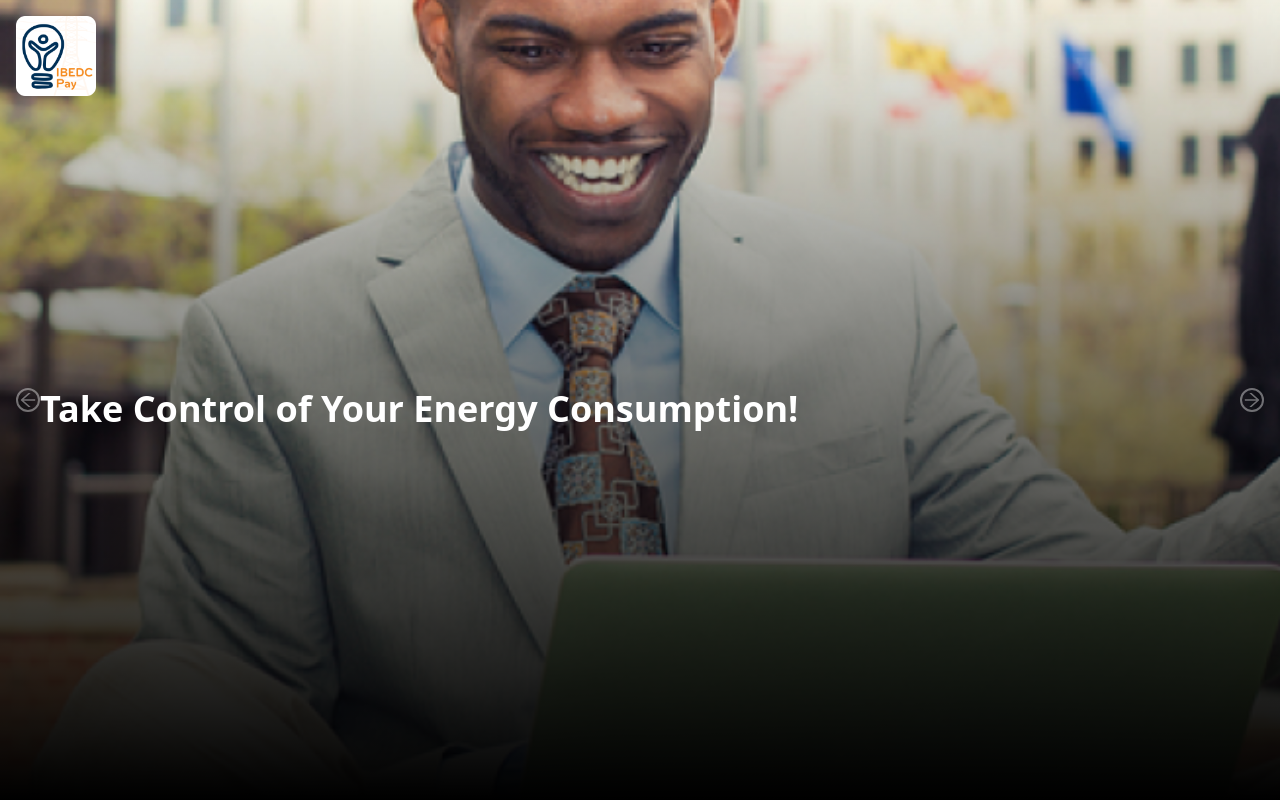
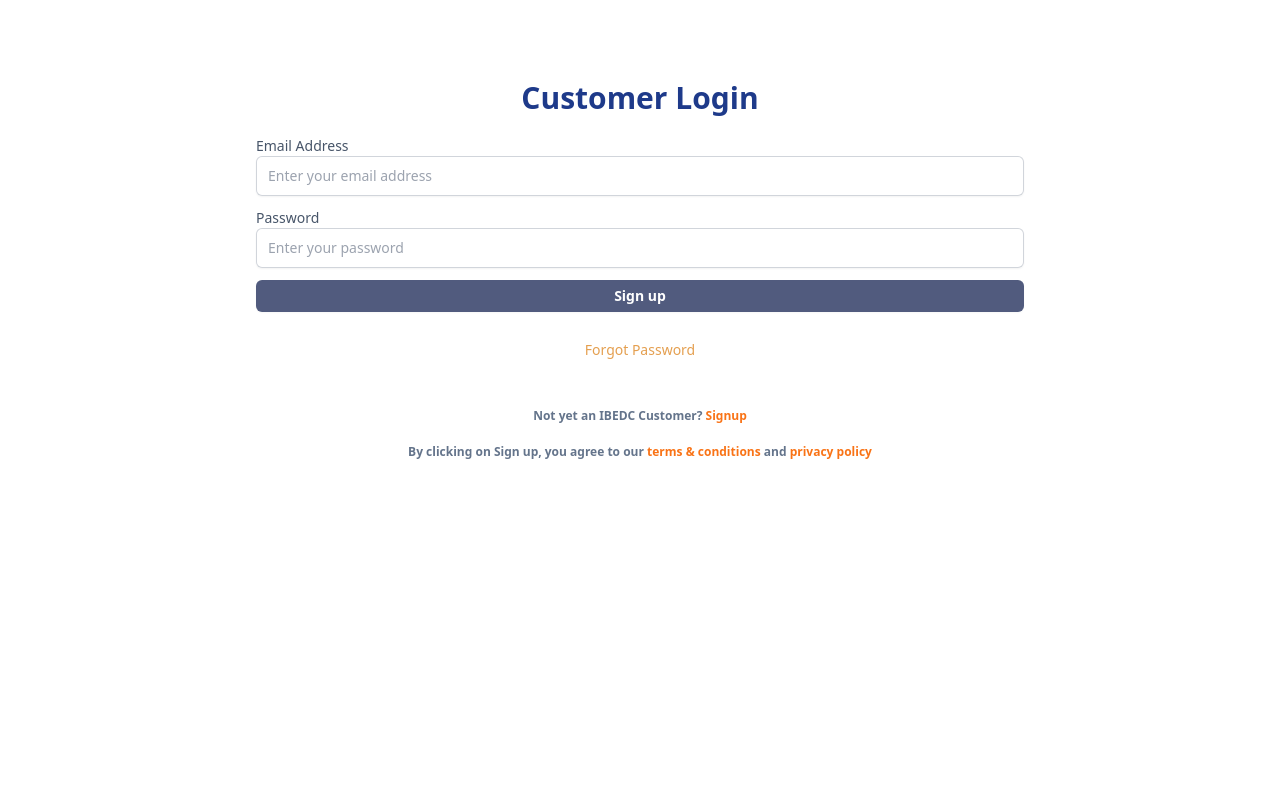
Before and after one commit to UdemeKen/IBEDC_PAY_V-2, a React (Vite) app: page / in a window 1280 px wide. Built offline with nearby package versions, Linux system fonts and the light colour scheme; no server answers; some icons are missing.

Commit message:
recent update

```diff
--- a/src/router.jsx
+++ b/src/router.jsx
@@ -19,7 +19,8 @@ import PostpaidTransactionReceipt from "./views/receipts/PostpaidTransactionRece
 const router = createBrowserRouter([
     {
         path: "/",
-        element: <GuestLayout />,
+        element: <Login />,
+        // element: <GuestLayout />,
         children: [
             {
                 path: "signup",
--- a/src/views/auth/Login.jsx
+++ b/src/views/auth/Login.jsx
@@ -69,7 +69,8 @@ export default function Login() {
     }
 
   return (
-    <section className='sm:w-2/3 w-full'>
+    <section className='mt-20 w-full'>
+    {/* <section className='sm:w-2/3 w-full'> */}
         <div className='sm:block w-full h-screen sm:h-full flex flex-col justify-center items-center'>
             <div className='flex justify-center w-full'>
                 <div className='flex flex-col items-center justify-center w-full sm:w-3/4'>
```
